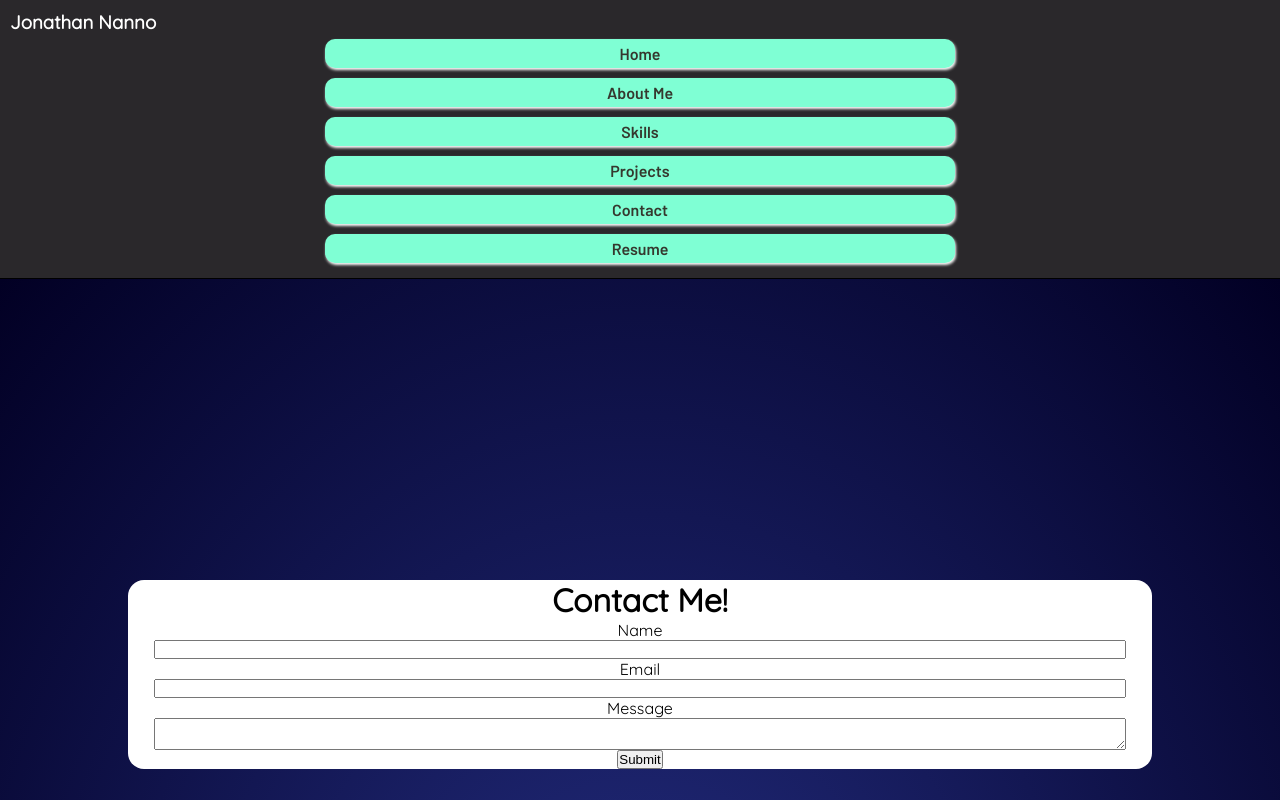
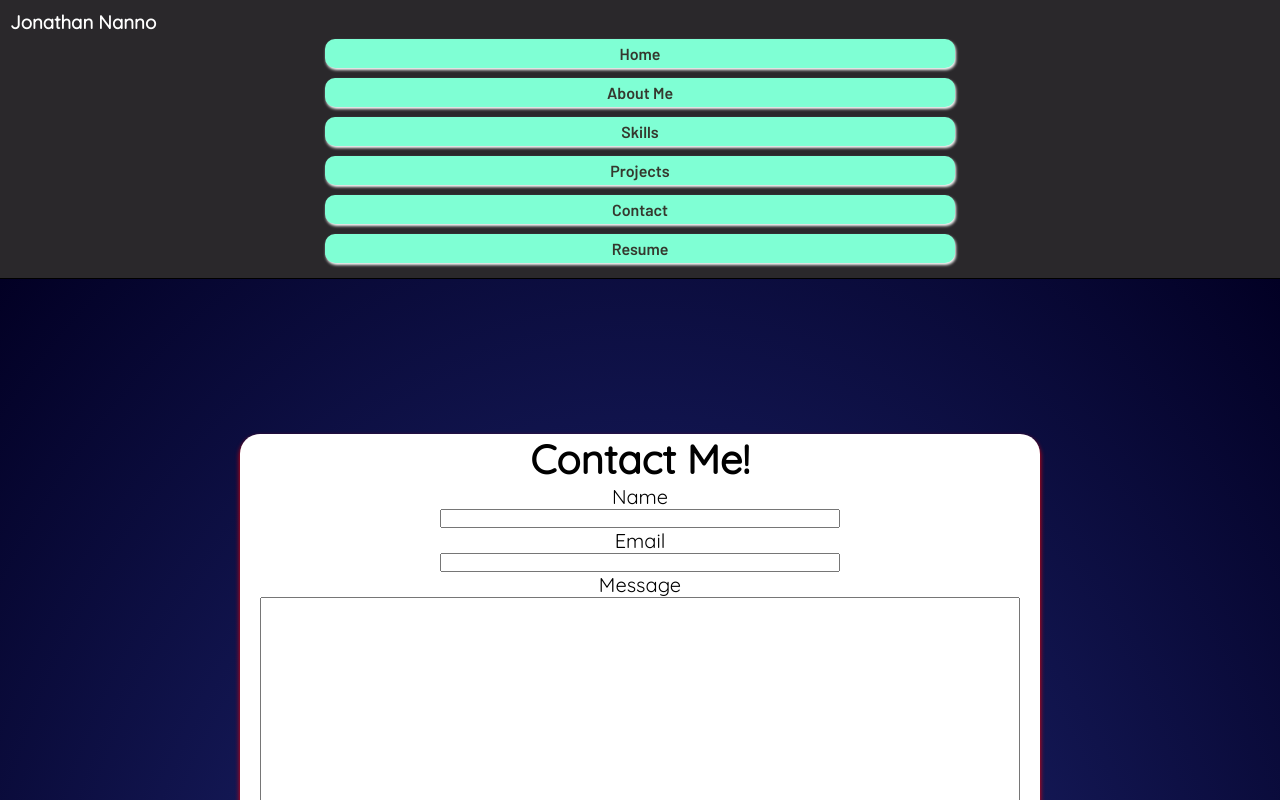
Before and after one commit to Johnny-creator/Personal-Website, a React (Create React App) app: page /contact in a window 1280 px wide. Shown: the top 800 px of the page. Built offline with nearby package versions, Linux system fonts and the light colour scheme; the HTML template or start-up script is replaced by a standard one.

Commit message:
Added animations on page transitions for each page, refactored contact css file

```diff
--- a/src/components/pages/About.js
+++ b/src/components/pages/About.js
@@ -1,10 +1,12 @@
 import React from "react";
 
 import classes from "./About.module.css";
+import{ AnimatePresence, motion } from 'framer-motion';
 
 const About = () => {
   return (
     <main className={classes.body}>
+      <motion.div initial={{opacity: 0}} animate={{ opacity: 1}} exit={{opacity: 0 }}>
         <div className={classes.container}>
           <h1> <u> My name is Jonathan Nanno </u> </h1>
 
@@ -16,6 +18,7 @@ const About = () => {
 
           <p> After graduation, I've spent my freetime creating and deploying websites as a free-lance developer. I've also looked into game development in C# using a framework called 'Monogame'.</p>
         </div>
+      </motion.div>
     </main>
   );
 };
--- a/src/components/pages/Contact.js
+++ b/src/components/pages/Contact.js
@@ -1,21 +1,71 @@
-import react from "react";
+import react, { useState } from "react";
 import classes from "./Contact.module.css";
+import{ AnimatePresence, motion } from 'framer-motion';
 
-const Contact = (props) => {
+const Contact = () => {
+  const [name, setName] = useState("");
+  const [email, setEmail] = useState("");
+  const [message, setMessage] = useState("");
+  const [nameIsValid, setNameIsValid]  = useState(true);
+  const [emailIsValid, setEmailIsValid]  = useState(true);
+  const [messageIsValid, setMessageIsValid]  = useState(true);
+
+  const nameChangeHandler = (event) => {
+    setName(event.target.value);
+  }
+
+  const emailChangeHandler = (event) => {
+    setEmail(event.target.value);
+  }
+
+  const messageChangeHandler = (event) => {
+    setMessage(event.target.value);
+  }
+
+  const submitForm = (event) => {
+    event.preventDefault();
+
+    if (name.trim().length === 0) {
+      setNameIsValid(false);
+      console.log("False");
+    }
+
+    if (email.trim().length === 0) {
+      setEmailIsValid(false);
+    }
+
+    if (message.trim().length === 0) {
+      setMessageIsValid(false);
+    }
+
+    if (!nameIsValid || !emailIsValid || !messageIsValid) {
+      return;
+    }
+
+    setName("");
+    setEmail("");
+    setMessage("");
+  }
+
   return (
     <main className={classes.body}>
-      <form className={classes.form}>
+      <motion.div className={classes.motion} initial={{opacity: 0}} animate={{ opacity: 1}} exit={{opacity: 0 }}>
+        <form className={classes.form} onSubmit={submitForm}>
           <h1> Contact Me! </h1>
           <label> Name </label>
-        <input type="text"></input>
+          {!nameIsValid && <p className={classes.invalid}> Name is not valid </p>}
+          <input type="text" onChange={nameChangeHandler} value={name}></input>
 
           <label> Email </label>
-        <input type="text"></input>
+          {!emailIsValid && <p  className={classes.invalid}> Email is not valid </p>}
+          <input type="email" onChange={emailChangeHandler} value={email}></input>
 
           <label> Message </label>
-        <textarea></textarea>
+          {!messageIsValid && <p className={classes.invalid}> Message is not valid </p>}
+          <textarea onChange={messageChangeHandler} value={message}></textarea>
           <button type="submit"> Submit </button>
         </form>
+      </motion.div>
     </main>
   );
 };
--- a/src/components/pages/Contact.module.css
+++ b/src/components/pages/Contact.module.css
@@ -26,16 +26,26 @@
   padding-top: 0px;
 }
 
+.motion {
+  width: 100%;
+}
+
 .form {
   display: flex;
   flex-direction: column;
   justify-content: center;
   align-items: center;
   width: 80%;
+  height: 60vh;
   margin: 0 auto;
+  box-shadow: 0px 3px 5px red;
   border-radius: 1em;
   background-color: white;
   color: black;
+  max-width: 800px;
+  max-height: 500px;
+  min-height: 240px;
+  font-size: 20px;
 }
 
 .form input {
@@ -44,4 +54,35 @@
 
 .form textarea {
   width: 95%;
+  height: 100%;
+  resize: none;
 }
+
+.form button {
+  width: 50%;
+  max-width: 100px;
+  min-width: 50px;
+  padding: 5px;
+  color: #35382e;
+  margin: 5px;
+  background-color: aquamarine;
+  border-radius: 10px;
+  border: 1px solid black;
+  transition: 0.3s;
+  cursor: pointer;
+}
+
+.form button:hover {
+  scale: 1.2;
+}
+
+.invalid {
+  color: red;
+}
+
+
+@media only screen and (min-width: 800px) {
+  .form input {
+    width: 50%;
+  }
+}
--- a/src/components/pages/Error.js
+++ b/src/components/pages/Error.js
@@ -1,13 +1,16 @@
 import React from "react";
 
 import classes from "./Error.module.css";
+import{ AnimatePresence, motion } from 'framer-motion';
 
 const Error = () => {
   return (
     <main className={classes.body}>
-      <h1>
-        Oops, seems like an error occurred! Maybe you put in the wrong URL?
-      </h1>
+      <motion.div initial={{opacity: 0}} animate={{ opacity: 1}} exit={{opacity: 0 }}>
+        <h1>
+          Oops, seems like an error occurred! Maybe you put in the wrong URL?
+        </h1>
+      </motion.div>
     </main>
   );
 };
--- a/src/components/pages/Home.js
+++ b/src/components/pages/Home.js
@@ -3,10 +3,12 @@ import React from "react";
 import classes from "./Home.module.css";
 import testPhoto from "../../images/PersonalPhoto.png";
 import MediaLinks from "../utility/MediaLinks";
+import{ AnimatePresence, motion } from 'framer-motion';
 
 const Home = () => {
   return (
   <main className={classes.body}>
+    <motion.div initial={{opacity: 0}} animate={{ opacity: 1}} exit={{opacity: 0 }}>
         <h1> Freelance Front-end developer </h1>
         <img className={classes.img} src={testPhoto} alt="Personal Photo" />
         <section className={classes.introduction}>
@@ -16,6 +18,7 @@ const Home = () => {
           <p> When I'm not studying or polishing up my web dev skills I spend my time playing video games, working out, or planning my diet. </p>
         </section>
       <MediaLinks size="3x" name1="Resume" name2="LinkedIn" name3="Github"/>
+    </motion.div>
   </main>
   );
 };
--- a/src/components/pages/Projects.js
+++ b/src/components/pages/Projects.js
@@ -2,7 +2,7 @@ import React, { useState } from "react";
 import ProjectModal from "../utility/ProjectModal";
 import ProjectContainer from "../utility/ProjectContainer";
 import ModalArray from '../utility/ModalArray';
-import{ AnimatePresence } from 'framer-motion';
+import{ AnimatePresence, motion } from 'framer-motion';
 
 import classes from "./Projects.module.css";
 
@@ -23,6 +23,7 @@ const Projects = () => {
 
   return (
     <main className={classes.body}>
+      <motion.div initial={{opacity: 0}} animate={{ opacity: 1}} exit={{opacity: 0 }}>
         <h1> My Projects </h1>
         <div className={classes.projectFlex}>
           <ProjectContainer onClick={openIndexOne} name={ModalArray[0].title} img={ModalArray[0].image} imgAlt={ModalArray[0].alt}/>
@@ -31,6 +32,7 @@ const Projects = () => {
             {modal.show && <ProjectModal hide={hideModal} data={modal.data}> Test </ProjectModal>}
           </AnimatePresence>
         </div>
+      </motion.div>
     </main>
   );
 };
--- a/src/components/pages/Skills.js
+++ b/src/components/pages/Skills.js
@@ -1,5 +1,6 @@
 import React from "react";
 import ImageArray from "../utility/ImageArray";
+import{ AnimatePresence, motion } from 'framer-motion';
 
 import classes from "./Skills.module.css";
 
@@ -21,8 +22,10 @@ const Skills = () => {
 
   return (
     <main className={classes.body}>
-      <h1> My Skills</h1>
-      <div className={classes.container}>{imgArray()}</div>
+      <motion.div initial={{opacity: 0}} animate={{ opacity: 1}} exit={{opacity: 0 }}>
+        <h1> My Skills</h1>
+        <div className={classes.container}>{imgArray()}</div>
+      </motion.div>
     </main>
   );
 };
--- a/src/components/utility/ProjectContainer.js
+++ b/src/components/utility/ProjectContainer.js
@@ -3,7 +3,7 @@ import { motion } from "framer-motion";
 import classes from "./ProjectContainer.module.css";
 
 const ProjectContainer = (props) => {
-  const moveDown = {
+  const expand = {
     animate: {
       scale: 1.3,
       transition: {
@@ -22,9 +22,8 @@ const ProjectContainer = (props) => {
       <h1> {props.name} </h1>
       <img src={props.img} alt={props.imgAlt} />
       <p> Information about the project </p>
-      <motion.div variants={moveDown} className={classes.click}>
-        {" "}
-        <p> Click for more Information </p>{" "}
+      <motion.div variants={expand} className={classes.click}>
+        <p> Click for more Information </p>
       </motion.div>
     </motion.div>
   );
```
Lines whose indentation alone changed are shown as unchanged.
